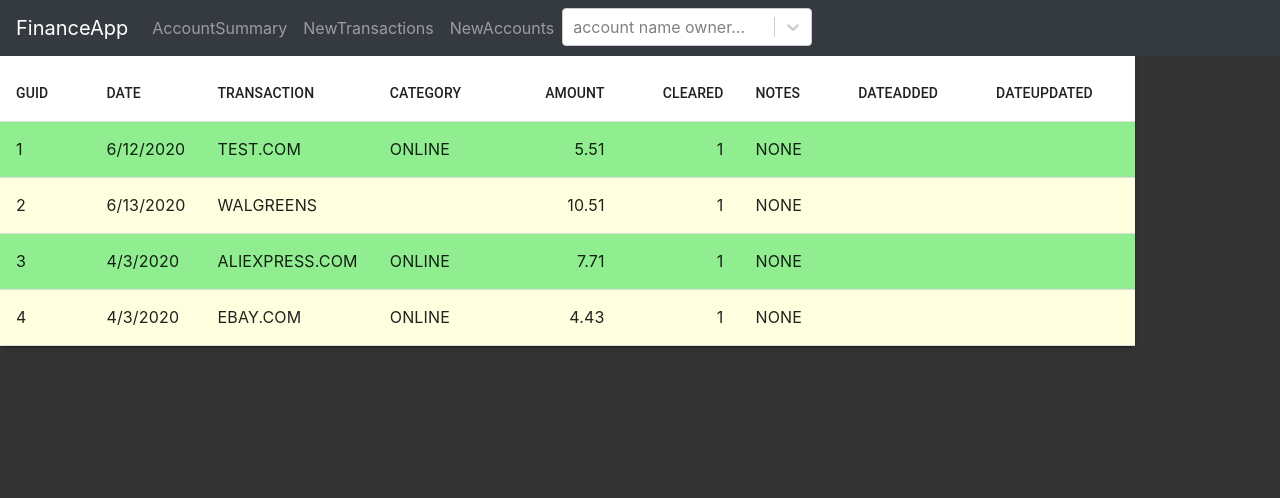
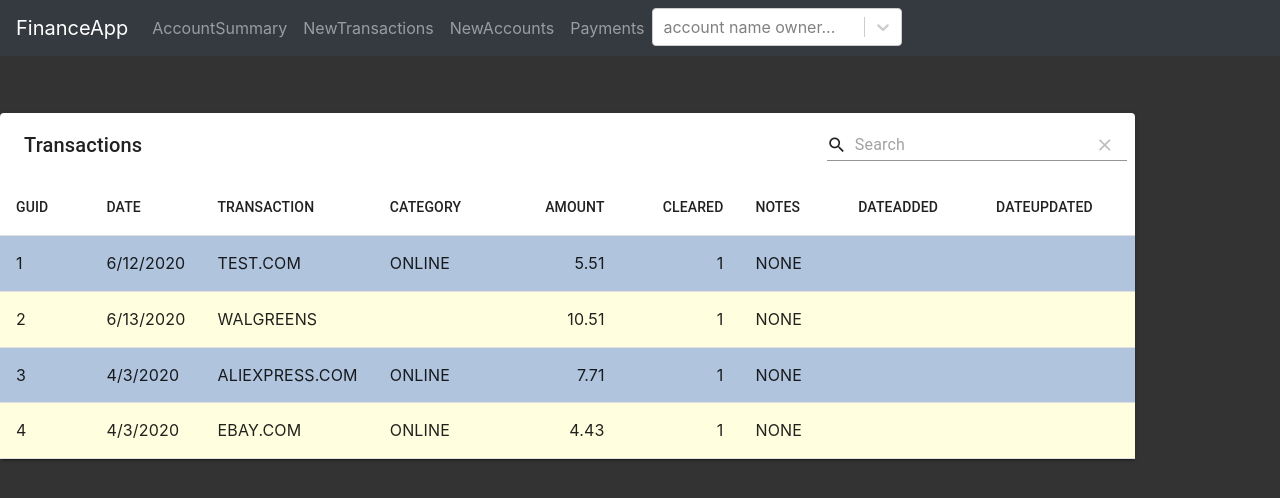
Before and after one commit to henninb/raspi-finance-react, a React (Create React App) app: page / in a window 1280 px wide. Shown: the top 498 px of the page. Built offline with nearby package versions, Linux system fonts and the light colour scheme.

Commit message:
fixed the account summary table

```diff
--- a/src/components/AccountSummaryTable.jsx
+++ b/src/components/AccountSummaryTable.jsx
@@ -1,44 +1,27 @@
-import React, { Component } from "react";
+import React, {useState,useEffect} from "react";
 import MaterialTable from "material-table";
 import NavbarInstance from './NavbarInstance';
 import Spinner from './Spinner';
 import './master.scss';
 
-export default class AccountSummaryTable extends Component {
-  state = {
-    loading: true,
-    data: [
-        { guid: 1, accountName: "chase", owner: "brian", amount: 5.51, cleared: 5.51 },
-        { guid: 1, accountName: "amex", owner: "brian", amount: 4.50, cleared: 4.50 },
-    ]
-  }
+export default function AccountSummaryTable () {
 
-  setData() {
-
-  }
-
-  componentDidMount() {
-    this.isLoading = setTimeout(()=>{this.setState({loading: false})}, 2300);
-  }
-
-  componentWillUnmount() {
-     clearTimeout(this.isLoading);
-  }
-
-  timer = () => setTimeout(()=>{
-    this.setState({loading: false})
+  const timer = () => setTimeout(()=>{
+    setLoading(false)
   }, 2300);
 
-  render() {
-    const {loading} = this.state;
-    const {data} = this.state;
-    let val;
-    if( loading )  {
-      //val = <div class="loading centered"></div>
-      val = <div class="centered"><Spinner /></div>
-    } else {
-    val =
-      <div style={{ maxWidth: "100%" }}>
+
+  const [loading, setLoading] = useState(true);
+  useEffect(function() {timer()})
+
+   const [data, setData] = useState([
+        { guid: 1, accountName: "chase", owner: "brian", amount: 5.51, cleared: 5.51 },
+        { guid: 2, accountName: "amex", owner: "brian", amount: 4.50, cleared: 4.50 },
+    ]);
+
+  return (<div>
+        {!loading ?
+      <div className="table-formatting">
         <NavbarInstance />
         <MaterialTable
           columns={[
@@ -51,17 +34,18 @@
           data={data}
           title="AccountSummary"
           options={{
-            paging: false
+            paging: false,
+            search: true
           }}
 
          editable={{
            onRowAddCancelled: rowData => console.log("Row adding cancelled"),
+           onRowDeleteCancelled: rowData => console.log("Row deleting cancelled"),
            onRowUpdateCancelled: rowData => console.log("Row editing cancelled"),
            onRowAdd: newData =>
             new Promise((resolve, reject) => {
                 setTimeout(() => {
-                    /* setData([...data, newData]); */
-
+                    setData([...data, newData]);
                     resolve();
                 }, 1000);
             }),
@@ -71,6 +55,7 @@
                   const dataUpdate = [...data];
                   const index = oldData.tableData.id;
                   dataUpdate[index] = newData;
+                  setData([...dataUpdate]);
                   resolve();
                 }, 1000);
             }),
@@ -80,18 +65,12 @@
                     const dataDelete = [...data];
                     const index = oldData.tableData.id;
                     dataDelete.splice(index, 1);
+                    setData([...dataDelete]);
                     resolve();
                 }, 1000);
              })
          }}
-
         />
-      </div>;
-    }
-    return (
-      <div>
-        {val}
-      </div>
+      </div>: <div className="centered"><Spinner /></div>}</div>
     )
   }
-}
--- a/src/components/NavbarInstance.jsx
+++ b/src/components/NavbarInstance.jsx
@@ -20,6 +20,9 @@
     <li class="nav-item">
       <a class="nav-link" href="#link3">NewAccounts</a>
     </li>
+    <li class="nav-item">
+      <a class="nav-link" href="#link4">Payments</a>
+    </li>
     <li>
     <SimpleSelect />
     </li>
--- a/src/components/Routes.jsx
+++ b/src/components/Routes.jsx
@@ -2,15 +2,13 @@
 import { BrowserRouter, Route, Switch } from 'react-router-dom'
 import TransactionTable from './TransactionTable'
 import AccountSummaryTable from './AccountSummaryTable'
-import TestTable from './TestTable'
 
 const Routes = () => (
     <div>
     <BrowserRouter>
       <Switch>
-        <Route path="/transaction" exact component={TransactionTable} />
         <Route path="/account-summary" exact component={AccountSummaryTable} />
-        <Route path="/" exact component={TestTable} />
+        <Route path="/" exact component={TransactionTable} />
       </Switch>
     </BrowserRouter>
     </div>
--- a/src/components/TransactionTable.jsx
+++ b/src/components/TransactionTable.jsx
@@ -1,28 +1,18 @@
-import React, {Component} from 'react';
+import React, { Component } from "react";
+import MaterialTable from "material-table";
+import NavbarInstance from './NavbarInstance';
 import Spinner from './Spinner';
-import SimpleSelect from './SimpleSelect';
 import './master.scss';
 
-export default class TransactionTable extends Component {
+export default class TestTable extends Component {
   state = {
     loading: true,
-    table: [
-      ["guid", "date", "transactionName", "category", "amount"],
-      [1, "6/12/2020", "test.com", "online", "5.50"],
-      [2, "6/10/2020", "test.com", "online", "7.62"],
-      [3, "5/12/2020", "test.com", "online", "4.35"],
-      [4, "5/15/2020", "test.com", "online", "15.71"],
-      [5, "4/11/2020", "Walgreens", "none", "25.22"],
-    ],
     data: [
-        { guid: 1, date: "6/12/2020", transactionName: "test.com", category: "online", amount: 5.51 },
+        { guid: 1, date: "6/12/2020", transaction: "test.com", category: "online", amount: 5.51, cleared: 1, notes: "none" },
+        { guid: 2, date: "6/13/2020", transaction: "Walgreens", category: "", amount: 10.51, cleared: 1, notes: "none" },
+        { guid: 3, date: "4/3/2020", transaction: "aliexpress.com", category: "online", amount: 7.71, cleared: 1, notes: "none" },
+        { guid: 4, date: "4/3/2020", transaction: "ebay.com", category: "online", amount: 4.43, cleared: 1, notes: "none" },
       ]
-  }
-
-  addRow = row => {
-    const table = this.state.table.slice()
-    table.push(row)
-    this.setState({ table })
   }
 
   componentDidMount() {
@@ -38,47 +28,41 @@
   }, 2300);
 
   render() {
-    const headers = this.state.table.slice(0, 1)[0]
-    const rows = this.state.table.slice(1)
     const {loading} = this.state;
+    const {data} = this.state;
     let val;
     if( loading )  {
       //val = <div class="loading centered"></div>
       val = <div class="centered"><Spinner /></div>
     } else {
-      val =
-      <div>
-        <SimpleSelect />
-        <table>
-          <TableHeaders headers={headers} />
-          <tbody>
-            { rows.map(row => <TableRow row={row} />) }
-          </tbody>
-        </table>
-        <AddRowButton addRow={this.addRow} />
+    val =
+      <div class="table-formatting">
+        <NavbarInstance />
+        <MaterialTable
+          columns={[
+            { title: "guid", field: "guid" },
+            { title: "date", field: "date" },
+            { title: "transaction", field: "transaction" },
+            { title: "category", field: "category" },
+            { title: "amount", field: "amount", type: "numeric" },
+            { title: "cleared", field: "cleared", type: "numeric" },
+            { title: "notes", field: "notes"},
+            { title: "dateAdded", field: "dateAdded", type: "date"},
+            { title: "dateUpdated", field: "dateUpdated", type: "date"},
+          ]}
+          data={data}
+          title="Transactions"
+          options={{
+            paging: false,
+            search: true
+          }}
+        />
       </div>;
     }
     return (
-       <div>
+      <div>
         {val}
       </div>
     )
   }
 }
-
-const TableHeaders = ({ headers }) =>
-  <thead>
-    <tr>
-      { headers.map(header => <th>{ header }</th>) }
-    </tr>
-  </thead>
-
-const TableRow = ({ row }) =>
-  <tr>
-    { row.map(cell => <td>{cell}</td>) }
-  </tr>
-
-const AddRowButton = ({ addRow }) =>
-  <button onClick={() => addRow(['100','6/1/2020','test','none','0.00'])}>
-    ADD ROW
-  </button>
--- a/src/components/master.scss
+++ b/src/components/master.scss
@@ -69,7 +69,7 @@
 
 tr:nth-child(odd) {
   // background-color: #f6f7f7;
-  background-color: lightgreen;
+  background-color: lightsteelblue;
 }
 
 tr:nth-child(even) {
@@ -78,7 +78,7 @@
 }
 
 tr:hover {
-    background-color: red;
+    background-color: lightslategray;
 }
 
 tr:hover td {
@@ -92,6 +92,11 @@
   // margin-top: -50px; // replace with your height/2
   transform: translate(-50%, -50%);
   // margin-left: -100px; // replace with your width/2
+}
+
+.table-formatting {
+  max-width: 100%;
+  margin-top:10%;
 }
 
 @keyframes spin {
```
Also changed, not shown: 1 other file (tests, documents, lock files or other folders). Lines whose indentation alone changed are shown as unchanged.
